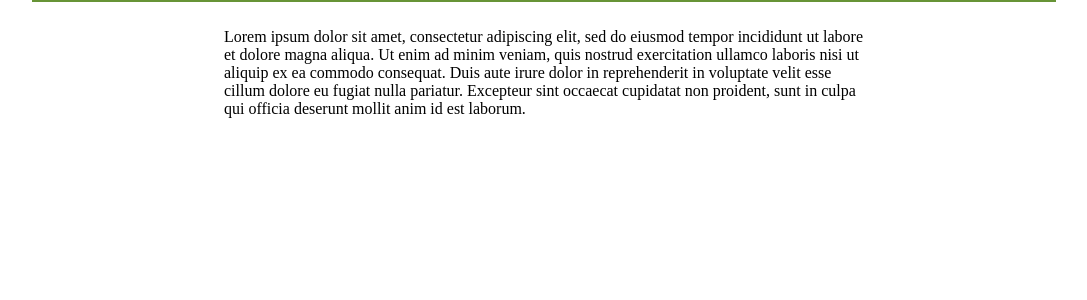
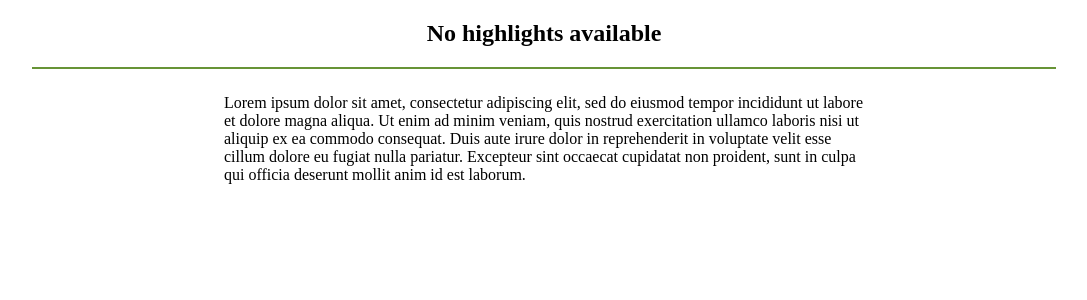
Before and after one commit to ashfaq1934/pickaxe, a Flask app: template templates/index.html in a window 1280 px wide. Shown: the part 84-384 px from the top of the page, without its empty margins (96-1183 px from the left). Run offline with Flask 2, Linux system fonts and the light colour scheme; the template is opened without the code that fills it, so the values that code supplies are empty.

Commit message:
implemented fix for highlights in home template

```diff
--- a/templates/index.html
+++ b/templates/index.html
@@ -5,6 +5,7 @@
 {% block title %}Home{% endblock %}
 {% block content %}
     <section class="cards">
+    {% if highlights %}
     {% for highlight in highlights %}
         {% if loop.index < 4 %}
         <div class="card">
@@ -21,6 +22,9 @@
         </div>
         {% endif %}
     {% endfor %}
+    {% else %}
+        <h2>No highlights available</h2>
+    {% endif %}
     </section>
 <section class="description">
     <div class="border"></div>
```
